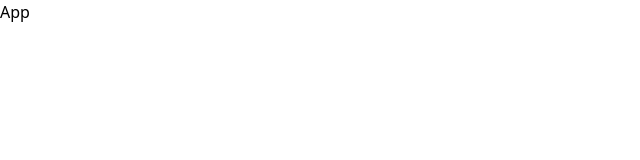
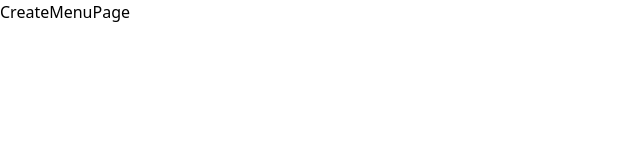
Before and after one commit to viv756/food-menu, a React (Vite) app in the folder frontend/: page /create-menu in a window 1280 px wide. Shown: the top 160 px of the page, without its empty margins (0-640 px from the left). Built offline with nearby package versions, Linux system fonts and the light colour scheme.

Commit message:
created pages and routes

```diff
--- a/frontend/package.json
+++ b/frontend/package.json
@@ -11,7 +11,8 @@
   },
   "dependencies": {
     "react": "^18.3.1",
-    "react-dom": "^18.3.1"
+    "react-dom": "^18.3.1",
+    "react-router-dom": "^7.0.2"
   },
   "devDependencies": {
     "@eslint/js": "^9.15.0",
--- a/frontend/src/App.jsx
+++ b/frontend/src/App.jsx
@@ -1,7 +1,23 @@
-import React from "react";
+import { BrowserRouter, Routes, Route } from "react-router-dom";
+import HomePage from "./pages/HomePage";
+import MenuPage from "./pages/MenuPage";
+import CreateMenuPage from "./pages/CreateMenuPage";
+import EditMenuItemPage from "./pages/EditMenuItemPage";
 
 const App = () => {
-  return <div>App</div>;
+  return (
+    <div>
+      <BrowserRouter>
+        <Routes>
+          <Route path="/" element={<HomePage />} />
+          <Route path="/menus" element={<MenuPage />} />
+          <Route path="create-menu" element={<CreateMenuPage />} />
+          <Route path="add-menu-item/:menuId" />
+          <Route path="update-menu-item/:menuItemId" element={<EditMenuItemPage />} />
+        </Routes>
+      </BrowserRouter>
+    </div>
+  );
 };
 
 export default App;
--- /dev/null
+++ b/frontend/src/pages/CreateMenuPage.jsx
@@ -0,0 +1,7 @@
+import React from "react";
+
+const CreateMenuPage = () => {
+  return <div>CreateMenuPage</div>;
+};
+
+export default CreateMenuPage;
--- /dev/null
+++ b/frontend/src/pages/EditMenuItemPage.jsx
@@ -0,0 +1,7 @@
+import React from "react";
+
+const EditMenuItemPage = () => {
+  return <div>EditMenuItemPage</div>;
+};
+
+export default EditMenuItemPage;
--- /dev/null
+++ b/frontend/src/pages/HomePage.jsx
@@ -0,0 +1,7 @@
+import React from "react";
+
+const HomePage = () => {
+  return <div>HomePage</div>;
+};
+
+export default HomePage;
--- /dev/null
+++ b/frontend/src/pages/MenuPage.jsx
@@ -0,0 +1,7 @@
+import React from "react";
+
+const MenuPage = () => {
+  return <div>MenuPage</div>;
+};
+
+export default MenuPage;
```
Also changed, not shown: frontend/src/pages/AddMenuItemPage.jsx (added, +7 -0 lines), 1 other file (tests, documents, lock files or other folders).
